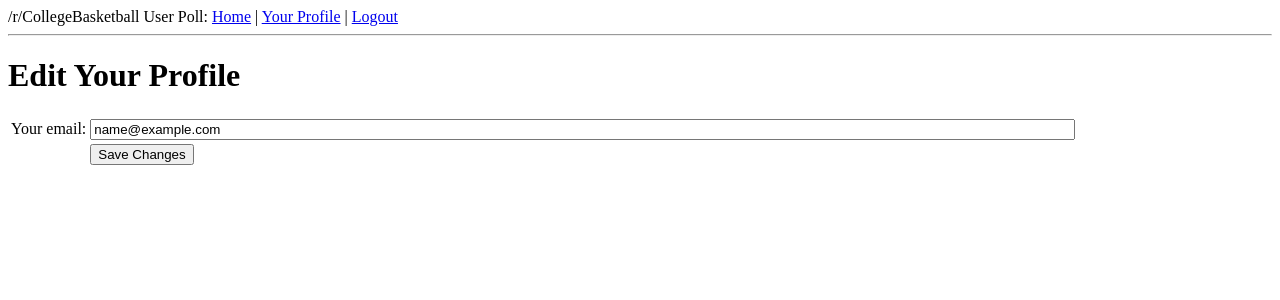
After one commit to brandonsato/cbbpoll, a Flask app: page /editprofile in a window 1280 px wide. The commit adds this page. Shown: the top 300 px of the page. Run offline with Flask 2, Linux system fonts and the light colour scheme; the visitor is signed in with stand-in values (Sample User, id 1).

Commit message:
add user page, add reason to vote model

```diff
--- a/cbbpoll/forms.py
+++ b/cbbpoll/forms.py
@@ -1,6 +1,9 @@
 from flask.ext.wtf import Form
 from wtforms import TextField, BooleanField
-from wtforms.validators import Required
+from wtforms.validators import Required, Length, Email
 
 class LoginForm(Form):
     remember_me = BooleanField('remember_me', default = False)
+
+class EditProfileForm(Form):
+    email = TextField('email', validators = [Email()])
--- a/cbbpoll/models.py
+++ b/cbbpoll/models.py
@@ -74,6 +74,7 @@ class Vote(db.Model):
     ballot_id = db.Column(db.Integer, db.ForeignKey('ballot.id'))
     team_id = db.Column(db.Integer, db.ForeignKey('team.id'))
     rank = db.Column(db.SmallInteger)
+    reason = db.Column(db.String(140))
 
     def __repr__(self):
         return '<Vote %r on Ballot %r>' % (self.rank, self.ballot_id)
--- a/cbbpoll/templates/base.html
+++ b/cbbpoll/templates/base.html
@@ -10,7 +10,8 @@
     <div>/r/CollegeBasketball User Poll:
         <a href="{{ url_for('index') }}">Home</a>
         {% if g.user.is_authenticated() %}
-        | <a href="{{ url_for('logout') }}">Logout</a>
+          | <a href="{{ url_for('user', nickname = g.user.nickname) }}">Your Profile</a>
+          | <a href="{{ url_for('logout') }}">Logout</a>
         {% endif %}
     </div>
     <hr>
--- /dev/null
+++ b/cbbpoll/templates/editprofile.html
@@ -0,0 +1,19 @@
+<!-- extend base layout -->
+{% extends "base.html" %}
+
+{% block content %}
+<h1>Edit Your Profile</h1>
+<form action="" method="post" name="edit">
+    {{form.hidden_tag()}}
+    <table>
+        <tr>
+            <td>Your email:</td>
+            <td>{{form.email(size = 120)}}</td>
+        </tr>
+        <tr>
+            <td></td>
+            <td><input type="submit" value="Save Changes"></td>
+        </tr>
+    </table>
+</form>
+{% endblock %}
--- a/cbbpoll/views.py
+++ b/cbbpoll/views.py
@@ -1,7 +1,7 @@
 from flask import render_template, flash, redirect, session, url_for, request, g
 from flask.ext.login import login_user, logout_user, current_user, login_required
 from cbbpoll import app, db, lm, r
-from forms import LoginForm
+from forms import LoginForm, EditProfileForm
 from models import User, ROLE_USER, ROLE_POLLSTER, ROLE_ADMIN
 
 @lm.user_loader
@@ -67,3 +67,32 @@ def authorized():
 def logout():
     logout_user()
     return redirect(url_for('index'))
+
+@app.route('/user/<nickname>')
+def user(nickname):
+    user = User.query.filter_by(nickname = nickname).first()
+    if user == None:
+        flash('User ' + nickname + ' not found.')
+        return redirect(url_for('index'))
+    posts = [
+        { 'author': user, 'body': 'Test post #1' },
+        { 'author': user, 'body': 'Test post #2' }
+    ]
+    return render_template('user.html',
+        user = user,
+        posts = posts)
+
+@app.route('/editprofile', methods = ['GET', 'POST'])
+@login_required
+def edit():
+    form = EditProfileForm()
+    if form.validate_on_submit():
+        g.user.email = form.email.data
+        db.session.add(g.user)
+        db.session.commit()
+        flash('Your changes have been saved.')
+        return redirect(url_for('edit'))
+    else:
+        form.email.data = g.user.email
+    return render_template('editprofile.html',
+        form = form)
```
Also changed, not shown: cbbpoll/templates/user.html (added, +13 -0 lines).
